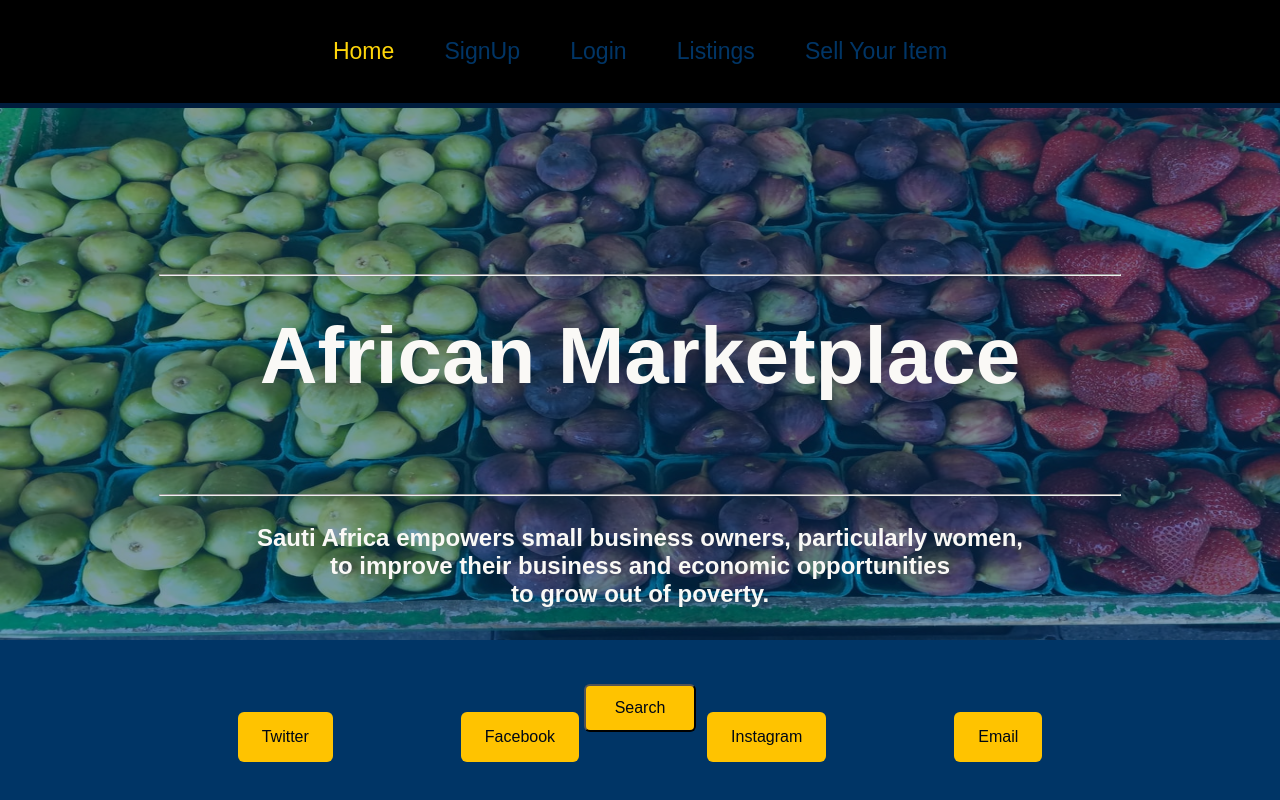
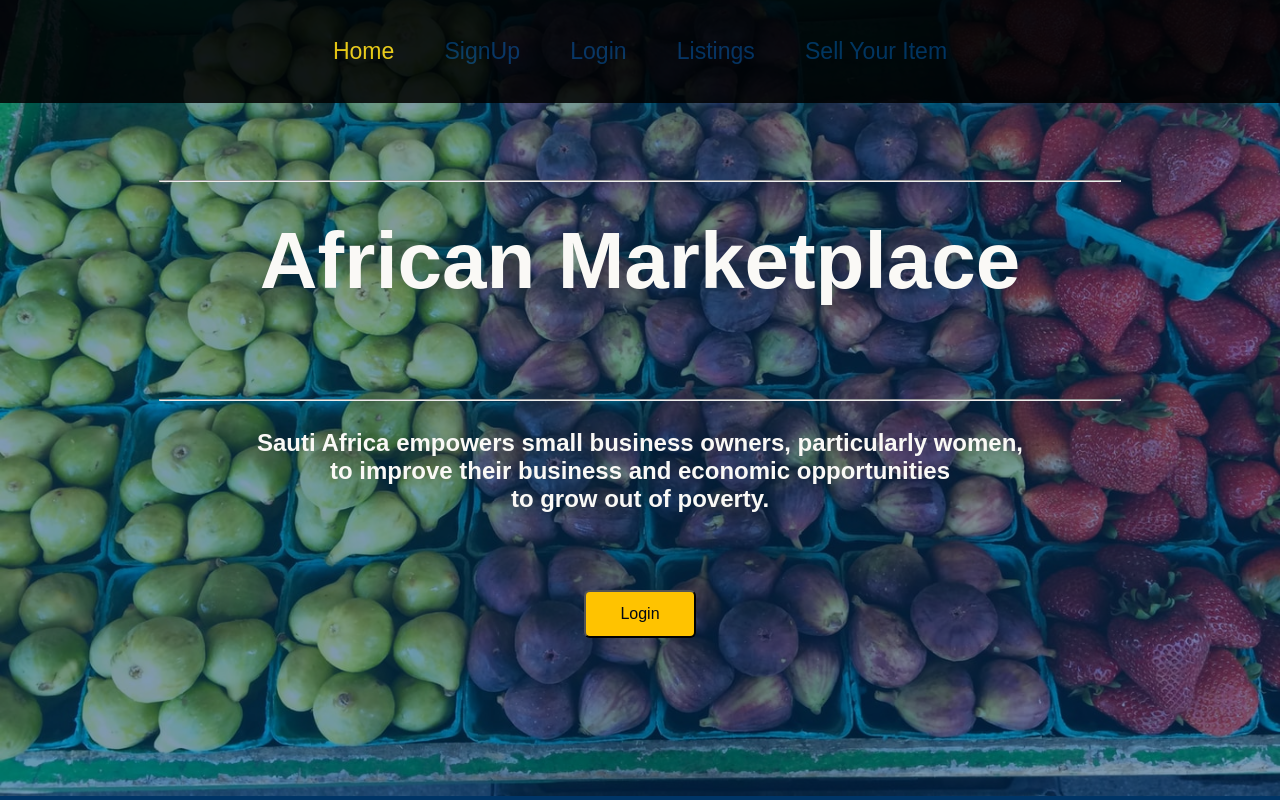
Before and after one commit to Build-Week-ft-african-marketplace-3/front-end, a React (Create React App) app in the folder African Marketplace/: page /home in a window 1280 px wide. Built offline with nearby package versions, Linux system fonts and the light colour scheme; a web font is replaced by a local one.

Commit message:
updated nav and tweaked homepage

```diff
--- a/African Marketplace/src/Components/HomePage.css
+++ b/African Marketplace/src/Components/HomePage.css
@@ -1,6 +1,6 @@
   header {
     line-height: normal;
-    margin-top: 10%;
+    margin-top: 3%;
     width: 100%;
     position: center;
   }
@@ -32,17 +32,16 @@
     margin-bottom: 1%;
     padding: 1%;
   }
-  /* button:hover {
+  button:hover {
     background-color: #FFD60A;
-  } */
+  }
 
   /*background image in header*/
   img{
       position:absolute;
-      top:5%;
       opacity: 0.5;
       z-index: -1;
-      height:75%;
+      height:100%;
       width: 100%;
   }
   /*header div */
@@ -85,7 +84,8 @@
        margin-top:25%;
      }
      img{
-       height: 55%;
+       height: 80%;
+       position:absolute;
      }
      h1{
       margin-top:2%;
--- a/African Marketplace/src/Components/HomePage.js
+++ b/African Marketplace/src/Components/HomePage.js
@@ -2,7 +2,13 @@
 import Banner from '../images/banner.jpg';
 
 
+
 export default function HomePage() {
+
+    const clickHandler = (e) => {
+        e.preventDefault();
+
+}
 
     return (
 
@@ -15,15 +21,12 @@
                     <h1>African Marketplace</h1>
                     <hr />
                     <h2>Sauti Africa empowers small business owners, particularly women, <br />to improve their business and economic opportunities<br /> to grow out of poverty.</h2>
-                    <button>Search</button>
+                    <button onClick = {clickHandler}>Login</button>
                 </div>
             </header>
             {/* footer section */}
             <footer>
-                <a href="#" >Twitter</a>
-                <a href="#" >Facebook</a>
-                <a href="#" >Instagram</a>
-                <a href="#" >Email</a>
+
             </footer>
         </div>
 
--- a/African Marketplace/src/Components/NavBar.css
+++ b/African Marketplace/src/Components/NavBar.css
@@ -11,8 +11,8 @@
 	justify-content: center;
 	font-size: larger;
 	padding: 1%;
-	border-bottom: solid 5px #001d3d;
 	background-color: black;
+	opacity: 0.85;
 }
 .NavBar:hover {
 	color:  #ffd60a;
```
